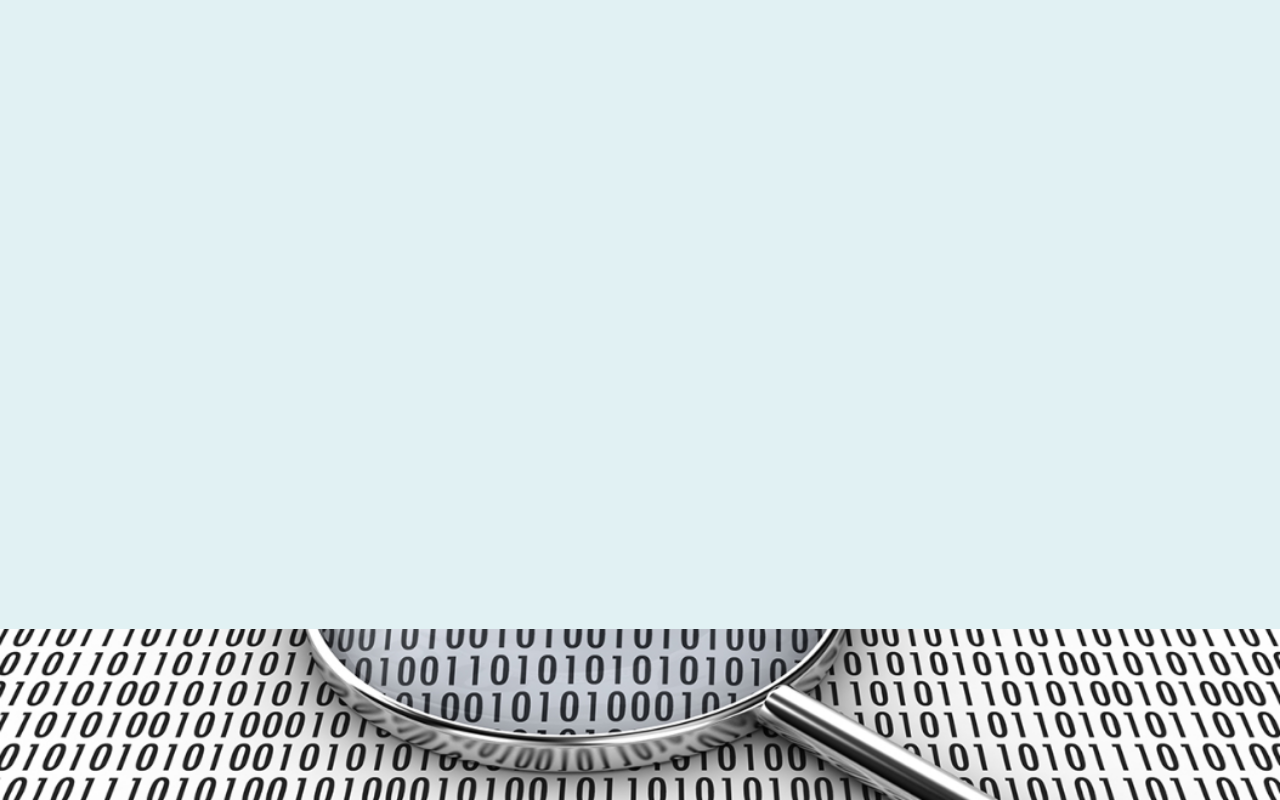
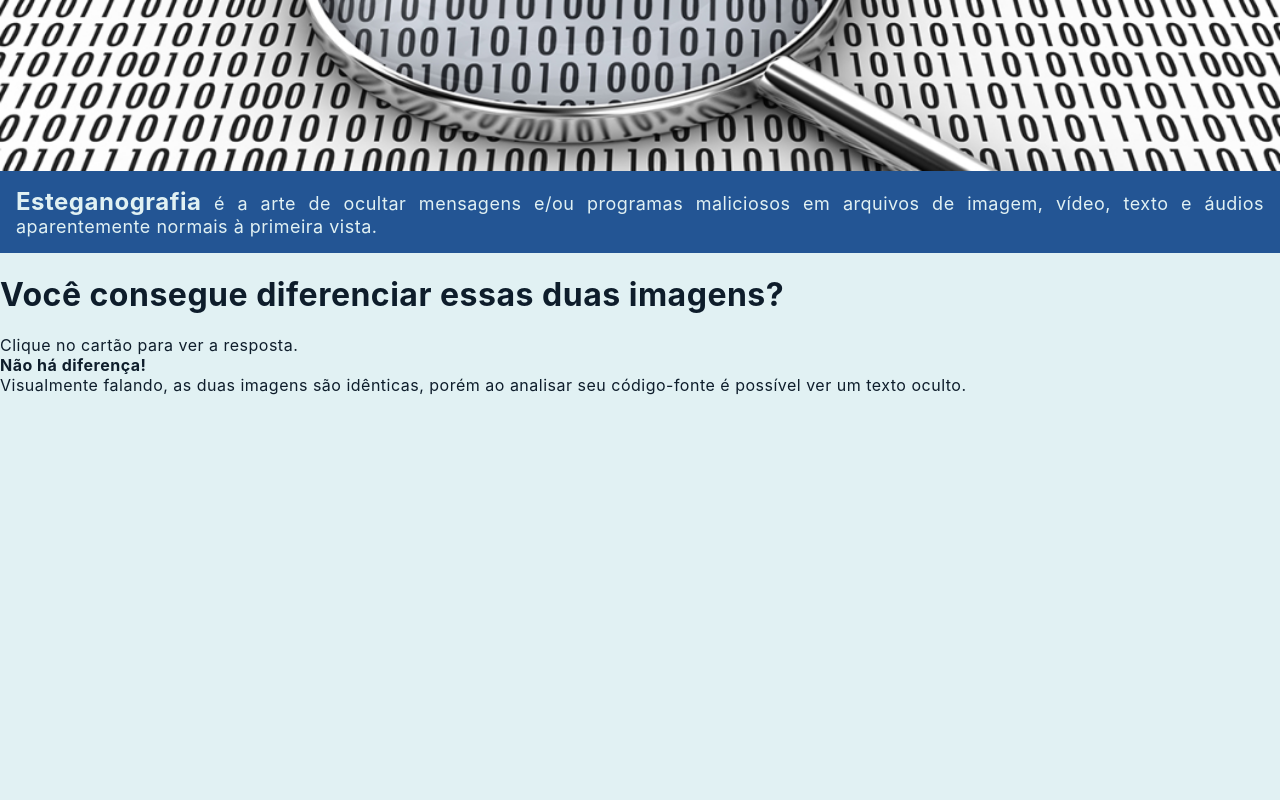
Before and after one commit to BiaBiruka/treinamento-seguranca, a React (Create React App) app: page /introduction in a window 1280 px wide. Built offline with nearby package versions, Linux system fonts and the light colour scheme.

Commit message:
feat: navigation, intro page

```diff
--- a/src/App.js
+++ b/src/App.js
@@ -6,11 +6,6 @@ import navigate from "./Functions/navigation";
 import { useEffect } from "react";
 
 function App() {
-  useEffect(() => {
-    // Precisa checar se já existe. Se existe pega o existente, se não transforma em 0
-    // window.location.href = navigate();
-  }, []);
-
   return (
     <div>
       <BrowserRouter>
@@ -34,5 +29,4 @@ p2 - como se proteger (joguinho - quais medidas os gerentes devem adotar?)
 p3 - formas de identificar + o que fazer (joguinho - selecione todas as opções do que fulana deveria fazer)
 finalização - pontos
 
-coisas pro localstorage: contagem de páginas que já passou
 */
--- a/src/Functions/navigation.js
+++ b/src/Functions/navigation.js
@@ -1,18 +1,19 @@
 export default function navigate(currentPage, navType) {
-  console.log(currentPage);
   const pages = ["/", "/introduction", "/prevent", "/act", "/end"];
   const currentPageIndex = pages.findIndex((el) => el === currentPage);
-  console.log(currentPageIndex);
 
   const completedPages = localStorage.getItem("completedPages");
 
   if (navType === "next") {
+    if (completedPages < currentPageIndex) {
+      localStorage.setItem("completedPages", completedPages + 1);
+    }
     return pages[currentPageIndex + 1];
   } else if (navType === "back") {
     return pages[currentPageIndex - 1];
   } else {
     //Page-load
-    if (completedPages > 0) {
+    if (completedPages > 0 && completedPages < 5) {
       return pages[completedPages];
     } else {
       return currentPage;
--- a/src/index.css
+++ b/src/index.css
@@ -4,4 +4,6 @@ body {
     "Ubuntu", "Cantarell", "Fira Sans", "Droid Sans", "Helvetica Neue",
     sans-serif;
   background-color: var(--white);
+  letter-spacing: 0.5px;
+  color: var(--black);
 }
--- a/src/index.js
+++ b/src/index.js
@@ -1,14 +1,10 @@
-import React from 'react';
-import ReactDOM from 'react-dom/client';
-import './index.css';
-import App from './App';
-import reportWebVitals from './reportWebVitals';
+import React from "react";
+import ReactDOM from "react-dom/client";
+import "./index.css";
+import App from "./App";
+import reportWebVitals from "./reportWebVitals";
 
-const root = ReactDOM.createRoot(document.getElementById('root'));
-root.render(
-  <React.StrictMode>
-    <App />
-  </React.StrictMode>
-);
+const root = ReactDOM.createRoot(document.getElementById("root"));
+root.render(<App />);
 
 reportWebVitals();
--- a/src/pages/Introduction/index.js
+++ b/src/pages/Introduction/index.js
@@ -3,13 +3,27 @@ import Banner from "../../assets/banner.png";
 import "./styles.scss";
 
 const Introduction = () => {
-  window.localStorage.setItem("completedPages", 1);
-
   return (
-    <div>
-      <img src={Banner} alt="Banner" className="banner-img" />
-      <div className="intro-container"></div>
-    </div>
+    <>
+      <div className="introduction-banner">
+        <img src={Banner} alt="Banner" className="banner-img" />
+        <div className="intro-container">
+          <span className="bold-title">Esteganografia</span> é a arte de ocultar
+          mensagens e/ou programas maliciosos em arquivos de imagem, vídeo,
+          texto e áudios aparentemente normais à primeira vista.
+        </div>
+      </div>
+      <div className="intro-content">
+        <h1> Você consegue diferenciar essas duas imagens? </h1>
+        <span> Clique no cartão para ver a resposta.</span>
+        <div className="card-front"></div>
+        <div className="card-back">
+          <b> Não há diferença! </b> <br />
+          Visualmente falando, as duas imagens são idênticas, porém ao analisar
+          seu código-fonte é possível ver um texto oculto.
+        </div>
+      </div>
+    </>
   );
 };
 
--- a/src/pages/Introduction/styles.scss
+++ b/src/pages/Introduction/styles.scss
@@ -1,23 +1,23 @@
-.img-container {
-  // width: 100%;
-  // max-height: 150px;
-  // overflow: hidden;
-  // position: relative;
-  width: 100%; /* A largura da imagem será 100% da largura da tela */
-  max-height: 400px; /* Defina a altura máxima desejada */
-  overflow: hidden; /* Oculta o excesso da imagem que ultrapassa a altura máxima */
-  position: relative; /* Necessário para o posicionamento da imagem */
+.introduction-banner {
+  display: flex;
+  flex-direction: column;
 }
 
 .banner-img {
+  width: 100%;
+}
+
+.intro-container {
+  text-align: justify;
   // width: 100%;
-  // height: auto;
-  // display: block;
-  // position: absolute;
-  // bottom: 0;
-  width: 100%; /* A imagem ocupará 100% da largura do container */
-  height: auto; /* Mantém a proporção da imagem */
-  display: block; /* Remove espaçamento em branco abaixo da imagem */
-  position: absolute;
-  bottom: 0; /* Posiciona a imagem no fundo do container, cortando a parte superior */
+  height: 20%;
+  padding: 1rem;
+  font-size: large;
+  background-color: var(--dark-blue);
+  color: var(--white);
+
+  .bold-title {
+    font-size: x-large;
+    font-weight: 700;
+  }
 }
--- a/src/pages/Main/index.js
+++ b/src/pages/Main/index.js
@@ -1,10 +1,16 @@
-import React from "react";
+import React, { useEffect } from "react";
 import "./styles.scss";
 import navigate from "../../Functions/navigation";
 import { useNavigate } from "react-router-dom";
 
 const Main = () => {
   const navigateFunction = useNavigate();
+
+  // Checks if training has already been made
+  useEffect(() => {
+    const path = navigate("/", "page-load");
+    navigateFunction(path);
+  }, []);
 
   const handleNavigate = () => {
     const path = navigate("/", "next");
--- a/src/pages/Main/styles.scss
+++ b/src/pages/Main/styles.scss
@@ -31,7 +31,6 @@
   h3 {
     margin: 0;
     color: var(--white);
-    letter-spacing: 0.5px;
   }
 
   button {
```
